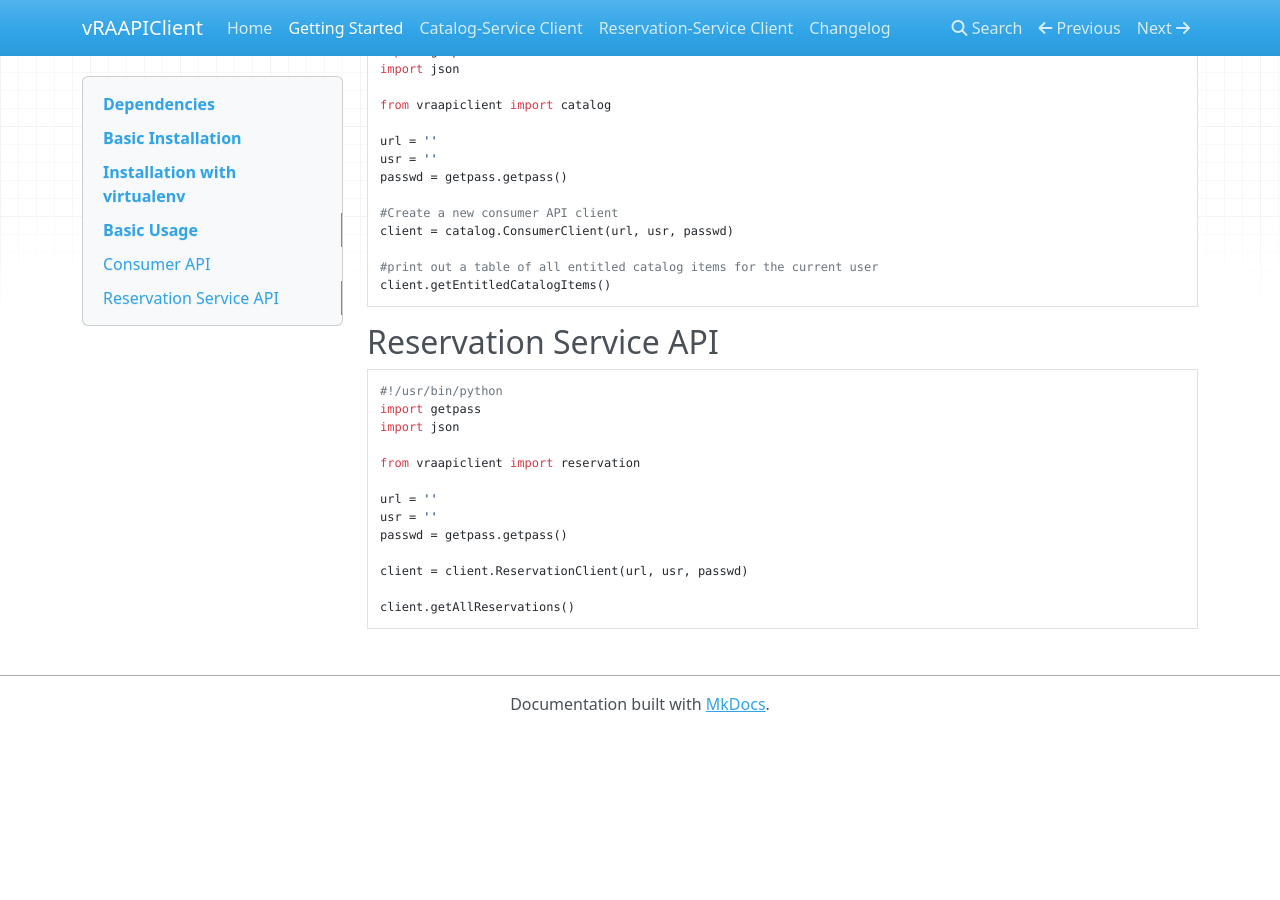
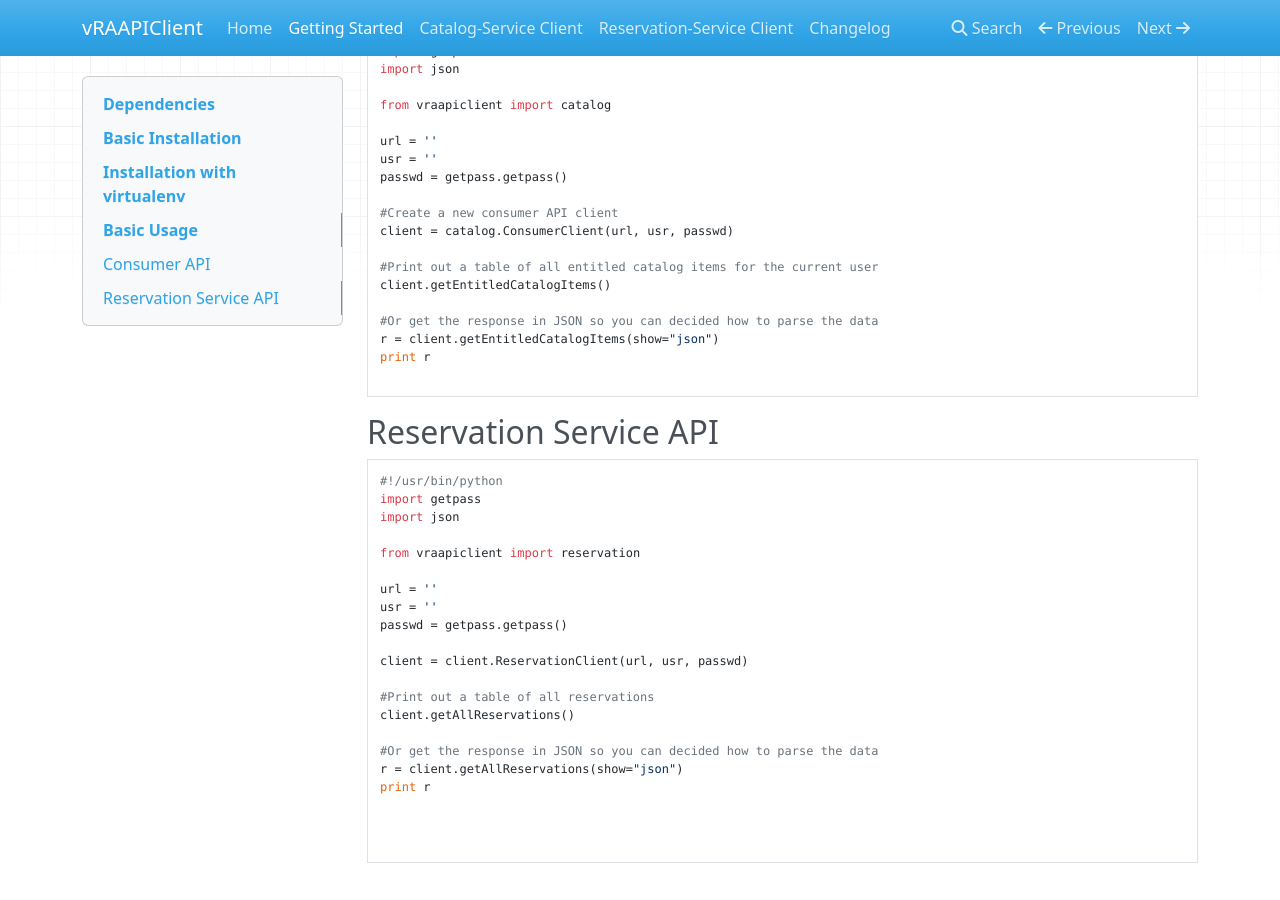
Before and after one commit to chelnak/vRAAPIClient, an MkDocs documentation site: the page built from docs/getting_started.md, in a window 1280 px wide and 900 px high, scrolled down 915 px. Built offline with MkDocs 1.6.1, drawn with Linux system fonts in a browser that asks for light colours; nearby versions of some CDN libraries; old or Windows-style settings are respelled for this version of MkDocs; before the commit the page ends 1647 px from its top, so only the background shows below that.

Commit message:
More docs updating

````diff
--- a/docs/getting_started.md
+++ b/docs/getting_started.md
@@ -52,8 +52,13 @@ passwd = getpass.getpass()
 #Create a new consumer API client
 client = catalog.ConsumerClient(url, usr, passwd)
 
-#print out a table of all entitled catalog items for the current user
+#Print out a table of all entitled catalog items for the current user
 client.getEntitledCatalogItems()
+
+#Or get the response in JSON so you can decided how to parse the data
+r = client.getEntitledCatalogItems(show="json")
+print r
+
 ```
 
 ##Reservation Service API
@@ -71,5 +76,13 @@ passwd = getpass.getpass()
 
 client = client.ReservationClient(url, usr, passwd)
 
+#Print out a table of all reservations
 client.getAllReservations()
+
+#Or get the response in JSON so you can decided how to parse the data
+r = client.getAllReservations(show="json")
+print r
+
+
+
 ```
````
Also changed, not shown: docs/index.md (+8 -1 lines).
